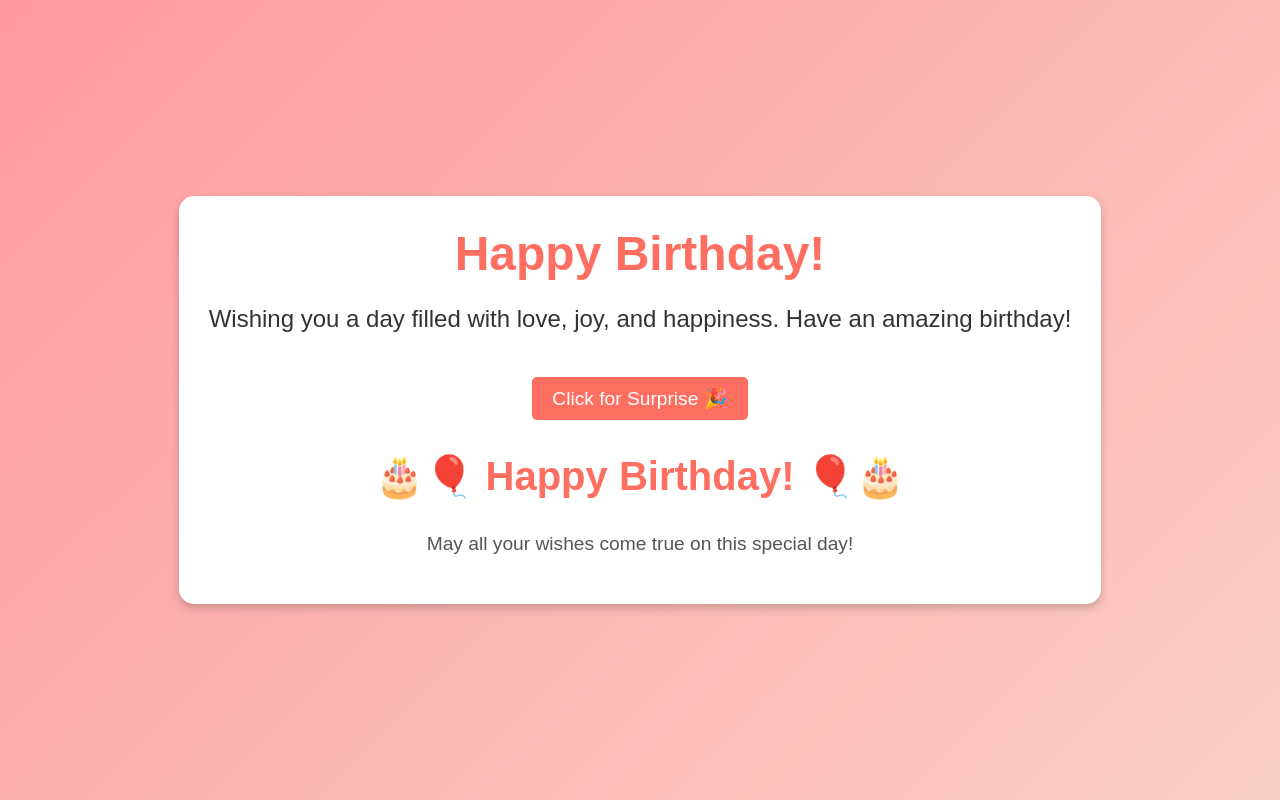
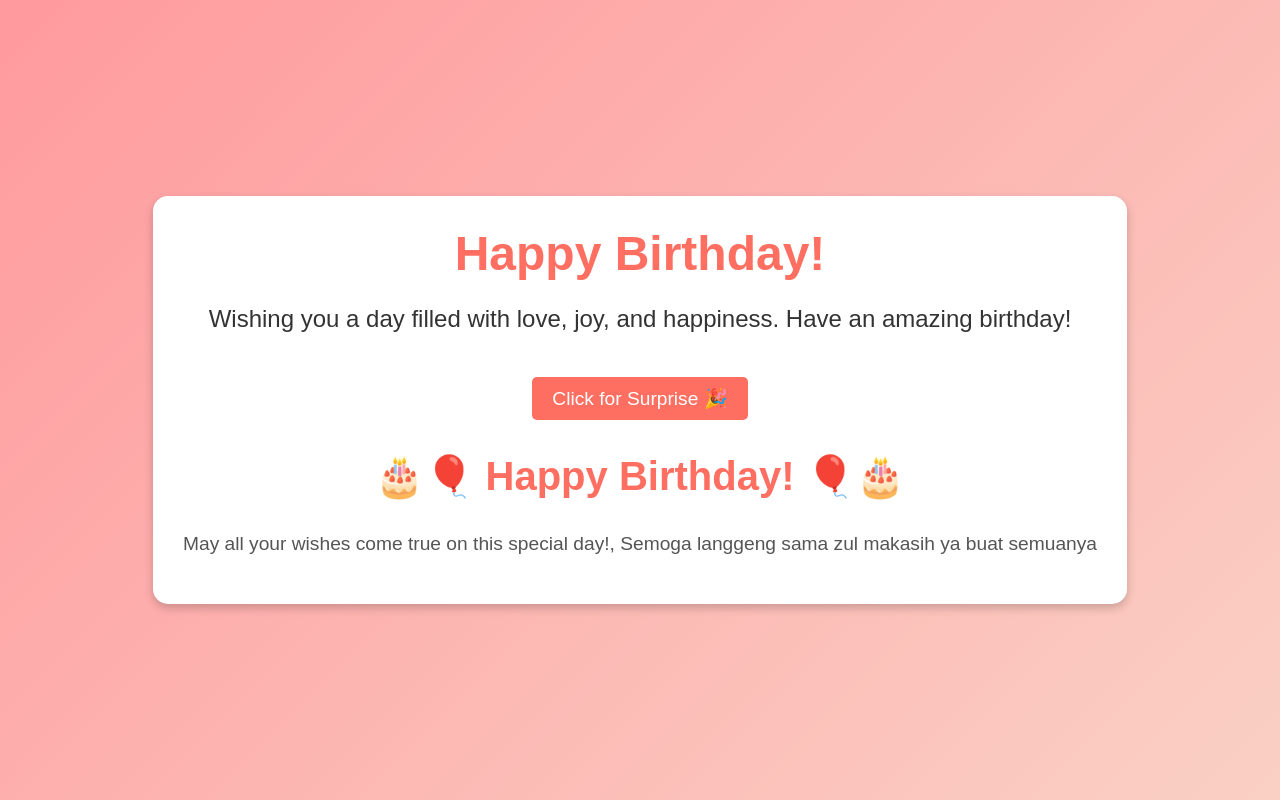
Before and after one commit to mikojuliansyah/deswita.github.io, a plain HTML site: page index.html in a window 1280 px wide. Both pictures are taken after a click on the button "Click for Surprise 🎉". Drawn offline with Linux system fonts and the light colour scheme.

Commit message:
index.html

```diff
--- a/index.html
+++ b/index.html
@@ -76,7 +76,7 @@ h1 {
         <button id="celebrateBtn" onclick="showSurprise()">Click for Surprise 🎉</button>
         <div id="surprise" class="hidden">
             <h2>🎂🎈 Happy Birthday! 🎈🎂</h2>
-            <p>May all your wishes come true on this special day!</p>
+            <p>May all your wishes come true on this special day!, Semoga langgeng sama zul makasih ya buat semuanya</p>
         </div>
     </div>
 
```
